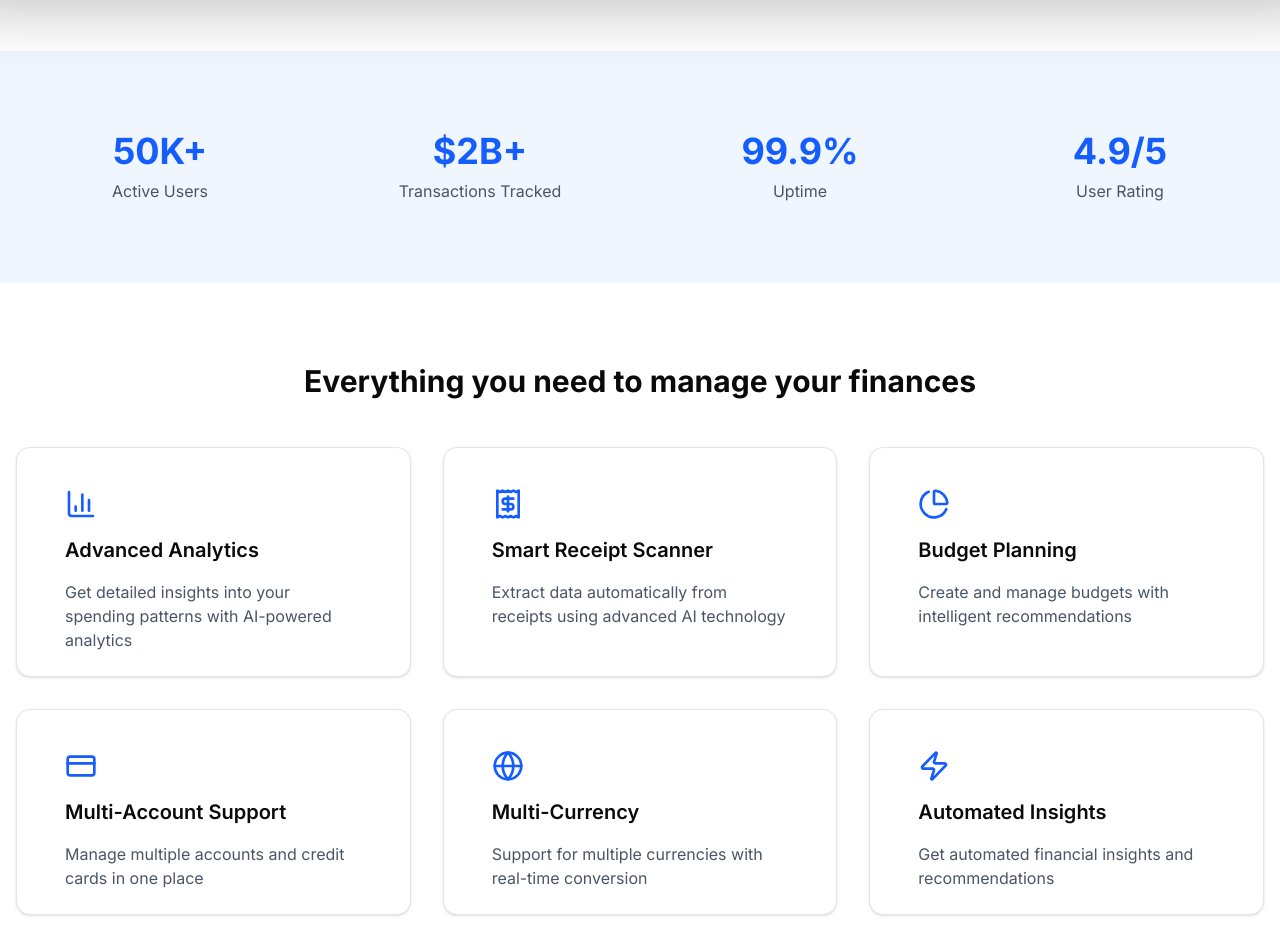
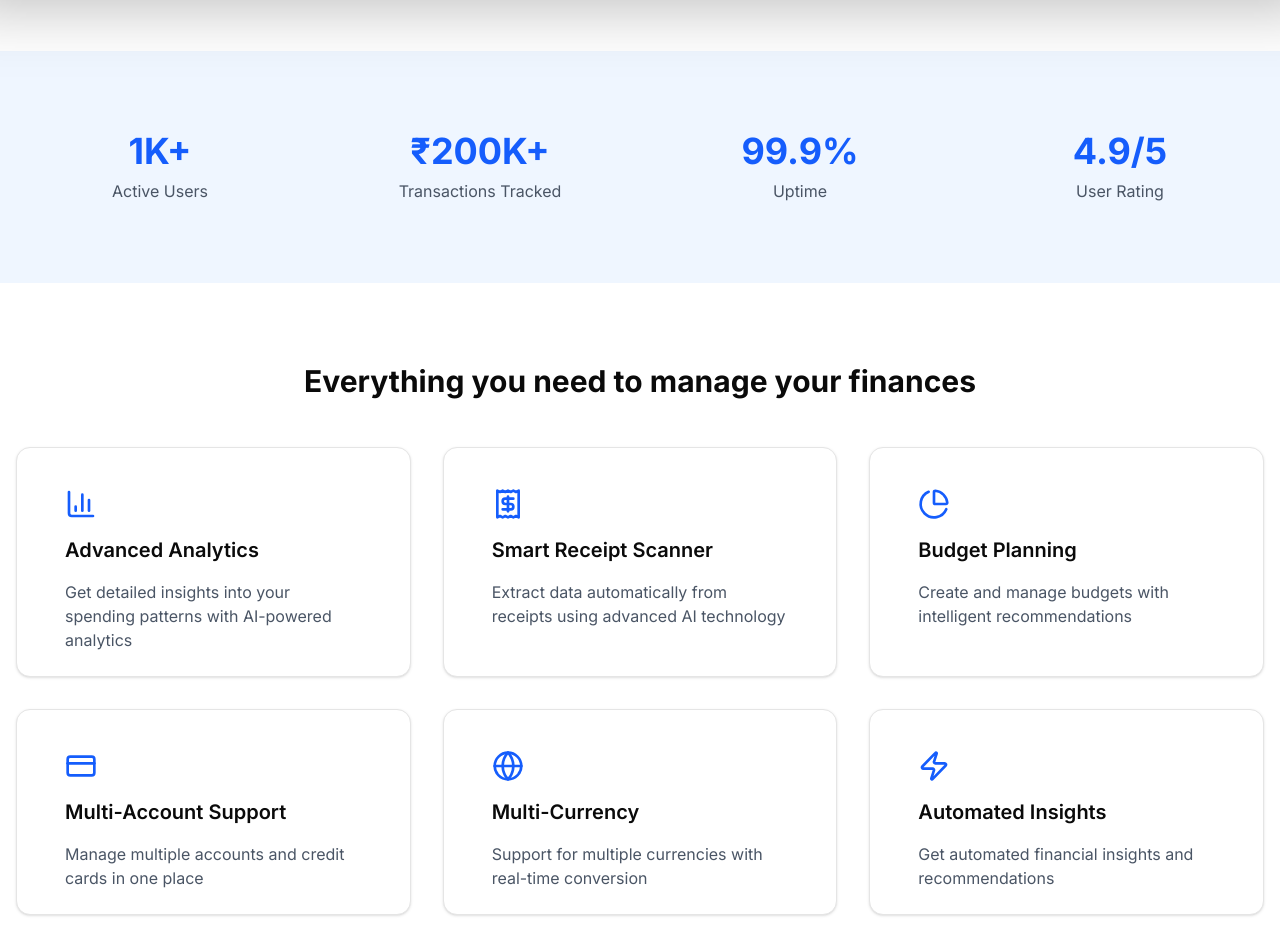
Before and after one commit to harrySentinel/ai-finance-platform, a Next.js app: page / in a window 1280 px wide. Shown: the part 1260-2188 px from the top of the page. Built offline with nearby package versions, Linux system fonts and the light colour scheme; no server answers.

Commit message:
modify stats on the landing page

```diff
--- a/data/landing.js
+++ b/data/landing.js
@@ -10,11 +10,11 @@ import {
   // Stats Data
   export const statsData = [
     {
-      value: "50K+",
+      value: "1K+",
       label: "Active Users",
     },
     {
-      value: "$2B+",
+      value: "₹200K+",
       label: "Transactions Tracked",
     },
     {
```
